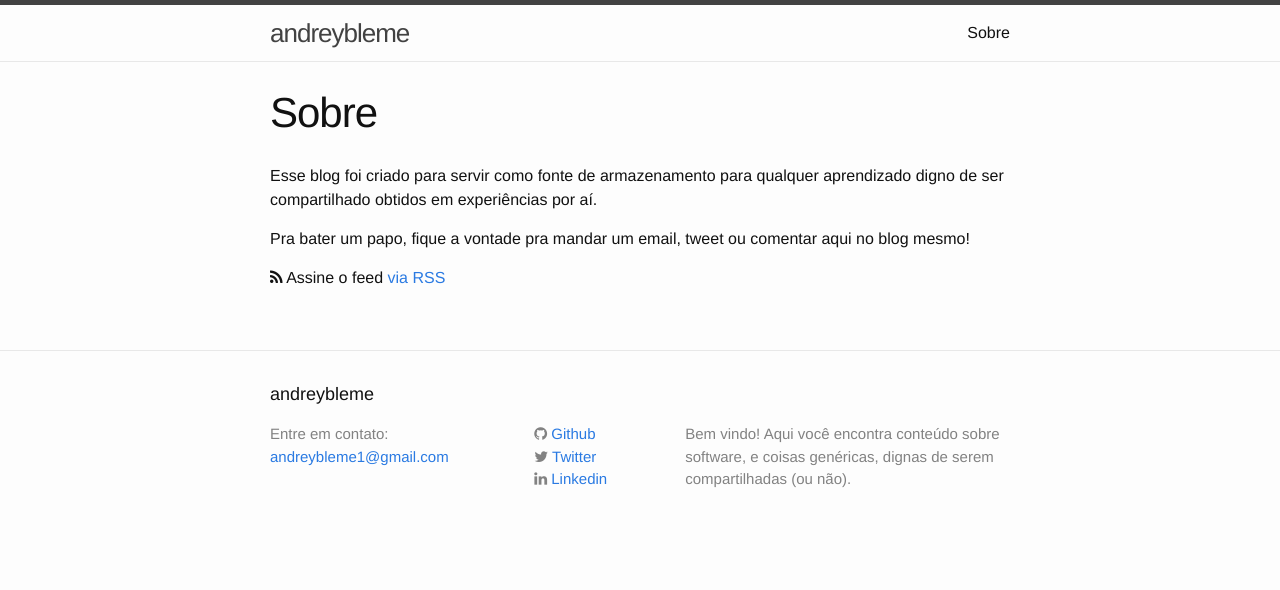
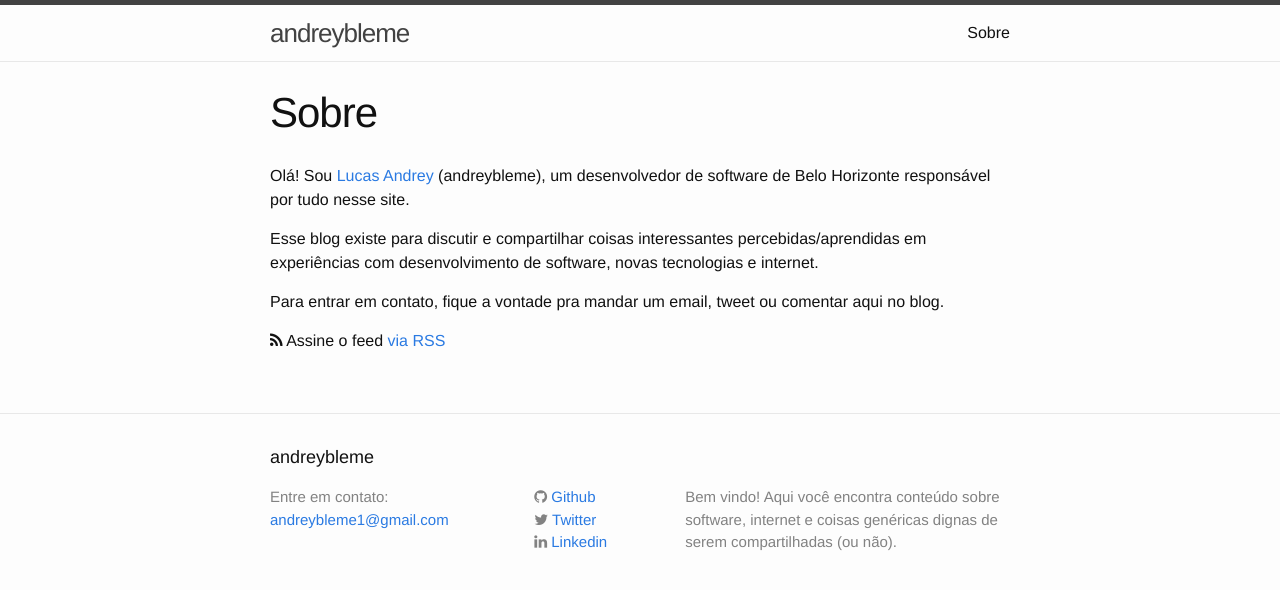
Before and after one commit to andreybleme/andreybleme.github.io, a Jekyll site: the page built from about.md, in a window 1280 px wide. Shown: the top 590 px of the page. Built offline with Jekyll 4.4.1, drawn with Linux system fonts in a browser that asks for light colours; nearby versions of some CDN libraries.

Commit message:
About changes

```diff
--- a/_config.yml
+++ b/_config.yml
@@ -2,7 +2,7 @@
 title: andreybleme
 email: andreybleme1@gmail.com
 description: > # this means to ignore newlines until "baseurl:"
- Bem vindo! Aqui você encontra conteúdo sobre software, e coisas genéricas, dignas de serem compartilhadas (ou não).
+ Bem vindo! Aqui você encontra conteúdo sobre software, internet e coisas genéricas dignas de serem compartilhadas (ou não).
 baseurl: "" # the subpath of your site, e.g. /blog/
 meta-description: Bem vindo! Aqui você encontra conteúdo sobre software, e coisas genéricas, dignas de serem compartilhadas (ou não).
 url: "http://andreybleme.com" # the base hostname & protocol for your site
--- a/about.md
+++ b/about.md
@@ -3,8 +3,10 @@ layout: page
 title: Sobre
 permalink: /about/
 ---
-Esse blog foi criado para servir como fonte de armazenamento para qualquer aprendizado digno de ser compartilhado obtidos em experiências por aí.
+Olá! Sou [Lucas Andrey](https://www.linkedin.com/in/andreybleme/) (andreybleme), um desenvolvedor de software de Belo Horizonte responsável por tudo nesse site.
 
-Pra bater um papo, fique a vontade pra mandar um email, tweet ou comentar aqui no blog mesmo!
+Esse blog existe para discutir e compartilhar coisas interessantes percebidas/aprendidas em experiências com desenvolvimento de software, novas tecnologias e internet.
+
+Para entrar em contato, fique a vontade pra mandar um email, tweet ou comentar aqui no blog.
 
 <i class="fa fa-rss"></i> Assine o feed <a href="{{ "/feed.xml" | prepend: site.baseurl }}">via RSS </a>
```
